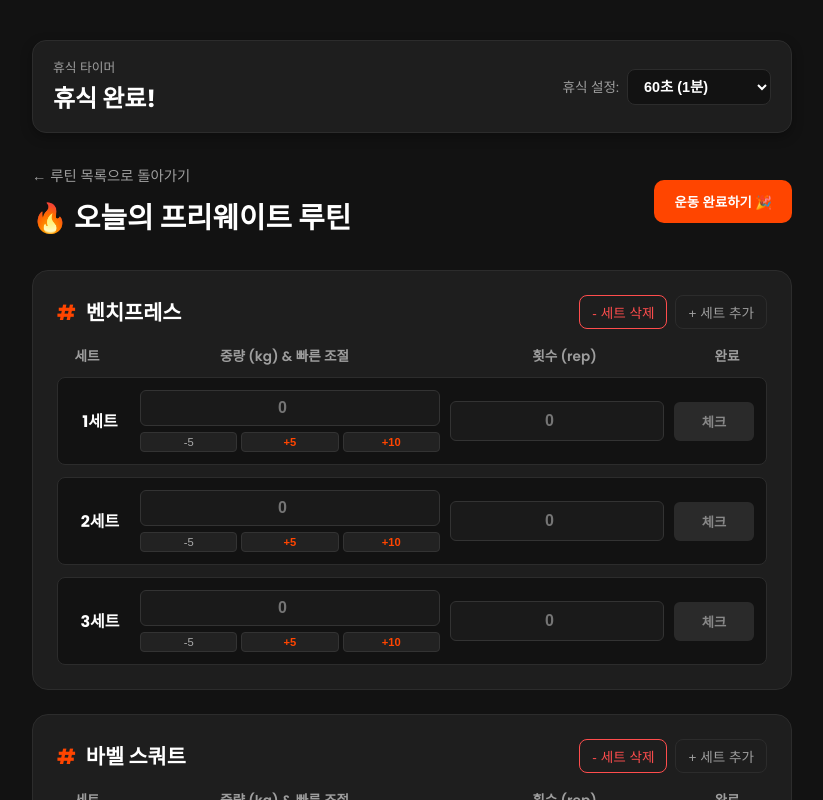
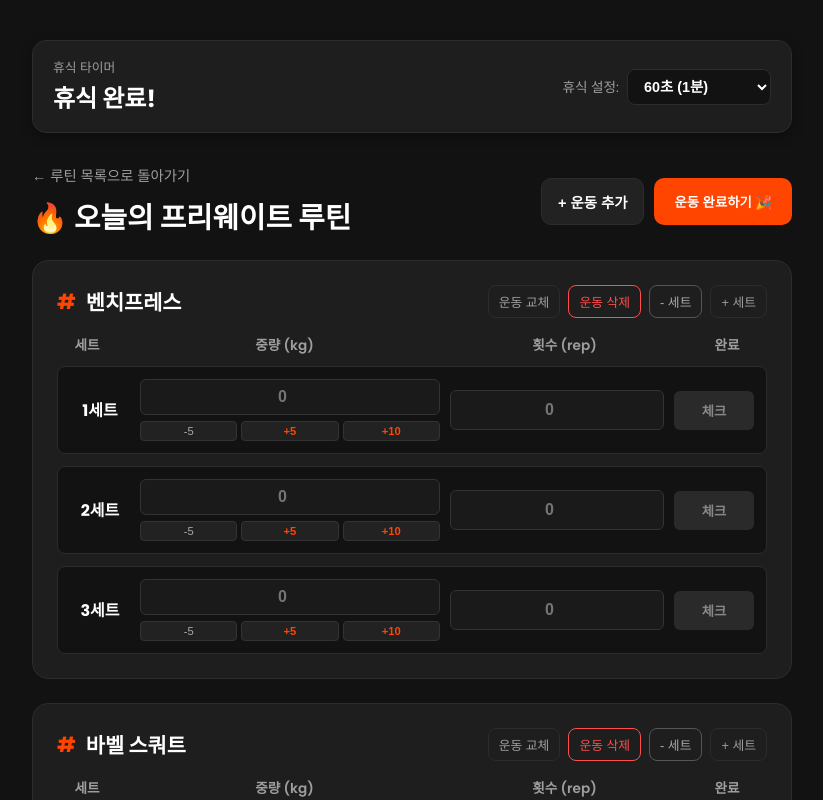
Before and after one commit to yoonjichang/yoonjichang, a React (Vite) app: page /workout in a window 1280 px wide. Shown: the top 800 px of the page, without its empty margins (228-1051 px from the left). Built offline with nearby package versions, Linux system fonts and the light colour scheme.

Commit message:
운동 중 실시간 추가 및 교체 기능 추가, 중량 표기 정돈

```diff
--- a/src/pages/WorkoutSession.jsx
+++ b/src/pages/WorkoutSession.jsx
@@ -1,5 +1,16 @@
 import React, { useState, useEffect } from 'react';
 import { useNavigate, useLocation } from 'react-router-dom';
+
+// 🏋️‍♂️ 운동 중 추가/교체 시 고를 수 있는 전체 운동 도감
+const EXERCISE_DATABASE = {
+  '가슴': ['벤치프레스', '인클라인 벤치프레스', '디클라인 벤치프레스', '덤벨 프레스', '인클라인 덤벨 프레스', '덤벨 플라이', '딥스', '푸시업', '체스트 프레스 머신', '펙덱 플라이'],
+  '등': ['데드리프트', '랫 풀다운', '바벨 로우', '시티드 로우', '턱걸이(풀업)', '원 암 덤벨 로우', '티바 로우', '랫 풀다운(언더그립)', '케이블 풀다운', '백 익스텐션'],
+  '하체': ['바벨 스쿼트', '프론트 스쿼트', '레그 프레스', '레그 컬', '레그 익스텐션', '런지', '카프 레이즈', '불가리안 스플릿 스쿼트', '아파트 핵 스쿼트', '스탠딩 레그 컬'],
+  '어깨': ['오버헤드 프레스', '사이드 레터럴 레이즈', '덤벨 숄더 프레스', '페이스 풀', '프론트 레이즈', '벤트오버 레이즈', 'ARNOLD 프레스', '업라이트 로우', '케이블 사이드 레터럴 레이즈'],
+  '팔': ['바벨 컬', '덤벨 컬', '해머 컬', '프리처 컬', '트라이셉스 푸시다운', '라잉 트라이셉스 익스텐션', '오버헤드 덤벨 익스텐션', '케이블 오버헤드 익스텐션', '킥백'],
+  '복근/코어': ['플랭크', '행잉 레그 레이즈', '크런치', '케이블 크런치', '앱휠(복근 롤아웃)', '러시안 트위스트', '레그 레이즈'],
+  '유산소': ['런닝머신(인터벌)', '천국의 계단(스텝밀)', '사이클', '로잉 머신', '버피 테스트', '줄넘기']
+};
 
 export default function WorkoutSession() {
   const navigate = useNavigate();
@@ -9,6 +20,9 @@ export default function WorkoutSession() {
     title: '🔥 오늘의 프리웨이트 루틴',
     exercises: ['벤치프레스', '바벨 스쿼트', '데드리프트']
   };
+
+  // 현재 진행 중인 운동 목록 상태 (운동 추가/교체 시 실시간으로 반영됨)
+  const [exerciseList, setExerciseList] = useState(routine.exercises);
 
   // 세트 데이터 관리
   const [workoutData, setWorkoutData] = useState(() => {
@@ -23,10 +37,16 @@ export default function WorkoutSession() {
     return initialData;
   });
 
-  // ⏱️ 타이머 및 휴식 시간 설정 상태
+  // ⏱️ 휴식 타이머 상태
   const [restTimeSetting, setRestTimeSetting] = useState(60);
   const [timeLeft, setTimeLeft] = useState(0);
   const [isTimerActive, setIsTimerActive] = useState(false);
+
+  // 🔄 운동 추가/교체 모달 상태
+  const [isPickerModalOpen, setIsPickerModalOpen] = useState(false);
+  const [pickerMode, setPickerMode] = useState('add'); // 'add' (추가) 또는 'replace' (교체)
+  const [targetExerciseForReplace, setTargetExerciseForReplace] = useState(null); // 교체할 대상 운동 이름
+  const [selectedCategory, setSelectedCategory] = useState('가슴');
 
   useEffect(() => {
     let timer = null;
@@ -85,7 +105,7 @@ export default function WorkoutSession() {
     setWorkoutData(updated);
   };
 
-  // 🗑️ 세트 삭제하기
+  // 세트 삭제하기
   const removeSet = (exerciseName) => {
     const updated = { ...workoutData };
     const currentSets = updated[exerciseName];
@@ -97,18 +117,78 @@ export default function WorkoutSession() {
     setWorkoutData(updated);
   };
 
-  // 💾 [핵심] 운동 완료 버튼 누를 때 캘린더 기록용으로 저장하기
+  // ❌ 운동 종목 삭제하기
+  const removeExercise = (exerciseName) => {
+    if (exerciseList.length <= 1) {
+      alert('최소 1개 이상의 운동 종목은 유지해야 합니다!');
+      return;
+    }
+    setExerciseList(exerciseList.filter((ex) => ex !== exerciseName));
+    const updatedData = { ...workoutData };
+    delete updatedData[exerciseName];
+    setWorkoutData(updatedData);
+  };
+
+  // ➕ 운동 추가 모달 열기
+  const openAddExerciseModal = () => {
+    setPickerMode('add');
+    setIsPickerModalOpen(true);
+  };
+
+  // 🔄 운동 교체 모달 열기
+  const openReplaceExerciseModal = (exName) => {
+    setPickerMode('replace');
+    setTargetExerciseForReplace(exName);
+    setIsPickerModalOpen(true);
+  };
+
+  // 운동 선택 완료 (추가 또는 교체 수행)
+  const handleSelectExerciseFromPicker = (selectedEx) => {
+    if (exerciseList.includes(selectedEx) && pickerMode === 'add') {
+      alert('이미 루틴에 포함된 운동입니다!');
+      return;
+    }
+
+    if (pickerMode === 'add') {
+      // 새 운동 추가
+      setExerciseList([...exerciseList, selectedEx]);
+      setWorkoutData({
+        ...workoutData,
+        [selectedEx]: [
+          { set: 1, weight: '', reps: '', done: false },
+          { set: 2, weight: '', reps: '', done: false },
+          { set: 3, weight: '', reps: '', done: false },
+        ]
+      });
+    } else if (pickerMode === 'replace' && targetExerciseForReplace) {
+      // 기존 운동 교체
+      const newList = exerciseList.map((ex) => (ex === targetExerciseForReplace ? selectedEx : ex));
+      setExerciseList(newList);
+
+      const updatedData = { ...workoutData };
+      updatedData[selectedEx] = updatedData[targetExerciseForReplace] || [
+        { set: 1, weight: '', reps: '', done: false },
+        { set: 2, weight: '', reps: '', done: false },
+        { set: 3, weight: '', reps: '', done: false },
+      ];
+      delete updatedData[targetExerciseForReplace];
+      setWorkoutData(updatedData);
+    }
+
+    setIsPickerModalOpen(false);
+  };
+
+  // 운동 완료 기록 저장
   const handleFinishWorkout = () => {
-    const today = new Date().toISOString().split('T')[0]; // 오늘 날짜 (YYYY-MM-DD)
+    const today = new Date().toISOString().split('T')[0];
 
     const workoutRecord = {
       id: Date.now(),
       date: today,
       title: routine.title,
-      data: workoutData // 세트, 무게, 횟수, 완료 여부 데이터 통째로 저장
+      data: workoutData
     };
 
-    // 기존 기록 불러와서 맨 앞에 추가하기
     const existingRecords = JSON.parse(localStorage.getItem('lifton_workout_history') || '[]');
     const updatedRecords = [workoutRecord, ...existingRecords];
 
@@ -171,7 +251,7 @@ export default function WorkoutSession() {
       </div>
 
       {/* 상단 헤더 및 타이틀 */}
-      <div style={{ display: 'flex', justifyContent: 'space-between', alignItems: 'center', marginBottom: '30px' }}>
+      <div style={{ display: 'flex', justifyContent: 'space-between', alignItems: 'center', marginBottom: '20px', flexWrap: 'wrap', gap: '15px' }}>
         <div>
           <span
             onClick={() => navigate('/routine')}
@@ -184,6 +264,15 @@ export default function WorkoutSession() {
           </h1>
         </div>
 
+        <div style={{ display: 'flex', gap: '10px' }}>
+          {/* 운동 추가 버튼 */}
+          <button
+            onClick={openAddExerciseModal}
+            style={{ background: '#222', border: '1px solid var(--border)', color: 'var(--text)', padding: '12px 16px', borderRadius: '10px', fontWeight: '600', cursor: 'pointer', fontSize: '0.9rem' }}
+          >
+            + 운동 추가
+          </button>
+
           <button
             onClick={handleFinishWorkout}
             className="btn"
@@ -192,10 +281,11 @@ export default function WorkoutSession() {
             운동 완료하기 🎉
           </button>
         </div>
+      </div>
 
       {/* 운동 종목별 세트 기록 카드 리스트 */}
       <div style={{ display: 'flex', flexDirection: 'column', gap: '24px' }}>
-        {routine.exercises.map((exName, idx) => (
+        {exerciseList.map((exName, idx) => (
           <div
             key={idx}
             style={{
@@ -205,39 +295,48 @@ export default function WorkoutSession() {
               padding: '24px'
             }}
           >
-            <div style={{ display: 'flex', justifyContent: 'space-between', alignItems: 'center', marginBottom: '16px' }}>
-              <h3 style={{ fontSize: '1.3rem', color: 'var(--text)', display: 'flex', alignItems: 'center', gap: '10px' }}>
+            <div style={{ display: 'flex', justifyContent: 'space-between', alignItems: 'center', marginBottom: '16px', flexWrap: 'wrap', gap: '10px' }}>
+              <h3 style={{ fontSize: '1.3rem', color: 'var(--text)', display: 'flex', alignItems: 'center', gap: '10px', margin: 0 }}>
                 <span style={{ color: 'var(--primary)' }}>#</span> {exName}
               </h3>
 
               <div style={{ display: 'flex', gap: '8px' }}>
+                {/* 운동 교체 버튼 */}
+                <button
+                  onClick={() => openReplaceExerciseModal(exName)}
+                  style={{ background: 'transparent', border: '1px solid var(--border)', color: 'var(--sub)', padding: '6px 10px', borderRadius: '8px', fontSize: '0.8rem', cursor: 'pointer' }}
+                >
+                  운동 교체
+                </button>
+                {/* 운동 삭제 버튼 */}
+                <button
+                  onClick={() => removeExercise(exName)}
+                  style={{ background: 'transparent', border: '1px solid #ff4d4d', color: '#ff4d4d', padding: '6px 10px', borderRadius: '8px', fontSize: '0.8rem', cursor: 'pointer' }}
+                >
+                  운동 삭제
+                </button>
                 <button
                   onClick={() => removeSet(exName)}
-                  style={{
-                    background: 'transparent', border: '1px solid #ff4d4d', color: '#ff4d4d',
-                    padding: '6px 12px', borderRadius: '8px', fontSize: '0.85rem', cursor: 'pointer'
-                  }}
+                  style={{ background: 'transparent', border: '1px solid #555', color: '#aaa', padding: '6px 10px', borderRadius: '8px', fontSize: '0.8rem', cursor: 'pointer' }}
                 >
-                  - 세트 삭제
+                  - 세트
                 </button>
                 <button
                   onClick={() => addSet(exName)}
-                  style={{
-                    background: 'transparent', border: '1px solid var(--border)', color: 'var(--sub)',
-                    padding: '6px 12px', borderRadius: '8px', fontSize: '0.85rem', cursor: 'pointer'
-                  }}
+                  style={{ background: 'transparent', border: '1px solid var(--border)', color: 'var(--sub)', padding: '6px 10px', borderRadius: '8px', fontSize: '0.8rem', cursor: 'pointer' }}
                 >
-                  + 세트 추가
+                  + 세트
                 </button>
               </div>
             </div>
 
+            {/* 테이블 헤더: 중량(kg)으로 변경됨 */}
             <div style={{
               display: 'grid', gridTemplateColumns: '60px 1.4fr 1fr 80px', gap: '10px',
               marginBottom: '10px', fontSize: '0.85rem', color: 'var(--sub)', fontWeight: '600', textAlign: 'center'
             }}>
               <div>세트</div>
-              <div>중량 (kg) & 빠른 조절</div>
+              <div>중량 (kg)</div>
               <div>횟수 (rep)</div>
               <div>완료</div>
             </div>
@@ -257,6 +356,7 @@ export default function WorkoutSession() {
                     {setItem.set}세트
                   </div>
 
+                  {/* 무게 입력 및 +5kg, +10kg 빠른 조절 버튼 */}
                   <div style={{ display: 'flex', flexDirection: 'column', gap: '6px' }}>
                     <input
                       type="number"
@@ -293,6 +393,7 @@ export default function WorkoutSession() {
                     </div>
                   </div>
 
+                  {/* 횟수 입력 */}
                   <input
                     type="number"
                     placeholder="0"
@@ -304,6 +405,7 @@ export default function WorkoutSession() {
                     }}
                   />
 
+                  {/* 완료 체크 버튼 */}
                   <div style={{ textAlign: 'center' }}>
                     <button
                       onClick={() => toggleSetDone(exName, setIdx)}
@@ -323,6 +425,76 @@ export default function WorkoutSession() {
           </div>
         ))}
       </div>
+
+      {/* ➕ 운동 추가 / 🔄 교체용 종목 선택 팝업 모달 */}
+      {isPickerModalOpen && (
+        <div style={{
+          position: 'fixed', top: 0, left: 0, width: '100%', height: '100%',
+          backgroundColor: 'rgba(0, 0, 0, 0.8)', display: 'flex', justifyContent: 'center', alignItems: 'center', zIndex: 1000, padding: '20px'
+        }}>
+          <div style={{
+            backgroundColor: 'var(--surface)', padding: '30px', borderRadius: '16px',
+            width: '100%', maxWidth: '550px', border: '1px solid var(--border)', boxShadow: '0 10px 25px rgba(0,0,0,0.5)',
+            maxHeight: '85vh', overflowY: 'auto'
+          }}>
+            <div style={{ display: 'flex', justifyContent: 'space-between', alignItems: 'center', marginBottom: '20px' }}>
+              <h2 style={{ fontSize: '1.4rem', color: 'var(--text)', margin: 0 }}>
+                {pickerMode === 'add' ? '➕ 운동 추가하기' : '🔄 운동 교체하기'}
+              </h2>
+              <button
+                onClick={() => setIsPickerModalOpen(false)}
+                style={{ background: 'transparent', border: 'none', color: '#888', fontSize: '1.2rem', cursor: 'pointer' }}
+              >
+                ✕
+              </button>
+            </div>
+
+            {/* 부위별 탭 버튼 영역 */}
+            <div style={{ display: 'flex', gap: '6px', marginBottom: '16px', overflowX: 'auto', paddingBottom: '4px' }}>
+              {Object.keys(EXERCISE_DATABASE).map((category) => (
+                <button
+                  key={category}
+                  type="button"
+                  onClick={() => setSelectedCategory(category)}
+                  style={{
+                    padding: '8px 14px', borderRadius: '8px', fontWeight: '600', fontSize: '0.85rem', cursor: 'pointer',
+                    backgroundColor: selectedCategory === category ? 'var(--primary)' : '#222',
+                    color: selectedCategory === category ? '#fff' : '#aaa',
+                    border: selectedCategory === category ? 'none' : '1px solid var(--border)',
+                    whiteSpace: 'nowrap'
+                  }}
+                >
+                  {category}
+                </button>
+              ))}
+            </div>
+
+            {/* 해당 부위의 운동 종목 리스트 */}
+            <div style={{
+              display: 'grid', gridTemplateColumns: 'repeat(2, 1fr)', gap: '8px',
+              maxHeight: '260px', overflowY: 'auto', padding: '4px'
+            }}>
+              {EXERCISE_DATABASE[selectedCategory].map((ex, index) => (
+                <div
+                  key={index}
+                  onClick={() => handleSelectExerciseFromPicker(ex)}
+                  style={{
+                    padding: '12px', borderRadius: '8px', cursor: 'pointer', fontSize: '0.9rem',
+                    backgroundColor: '#1a1a1a', border: '1px solid #2c2c2c', color: '#ddd',
+                    display: 'flex', justifyContent: 'space-between', alignItems: 'center',
+                    transition: '0.15s'
+                  }}
+                  onMouseOver={(e) => e.currentTarget.style.borderColor = 'var(--primary)'}
+                  onMouseOut={(e) => e.currentTarget.style.borderColor = '#2c2c2c'}
+                >
+                  <span>{ex}</span>
+                  <span style={{ fontSize: '0.8rem', color: 'var(--primary)', fontWeight: '700' }}>선택 ➔</span>
+                </div>
+              ))}
+            </div>
+          </div>
+        </div>
+      )}
     </div>
   );
 }
```
Lines whose indentation alone changed are shown as unchanged.
